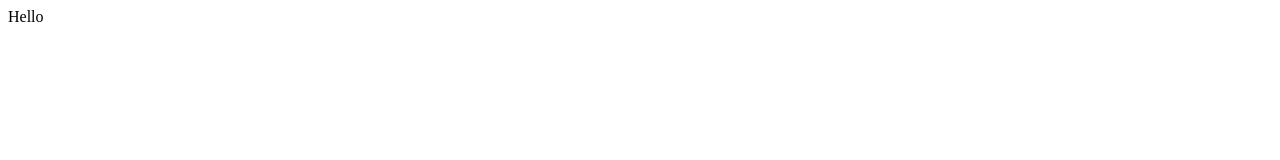
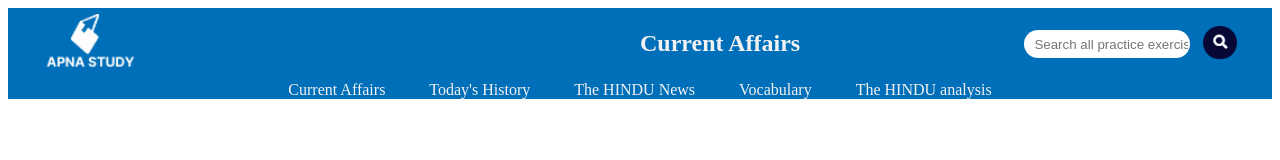
Before and after one commit to anugyaram/Page-redesign, a website: page index.html in a window 1280 px wide. Drawn offline with Linux system fonts and the light colour scheme.

Commit message:
created header

```diff
--- a/index.html
+++ b/index.html
@@ -5,6 +5,18 @@
         <link rel="stylesheet" href="styles.css">
     </head>
     <body>
-        Hello
+        <header class="header">
+            <img src="img/logo.PNG" class="logo">
+            <h2 class="heading">Current Affairs</h2>
+            <input class="search-box" type="text" placeholder="Search all practice exercises" name="search-box">
+            <input type="image" src="img/search.PNG" class="search">
+            <nav>
+                <a href=" ">Current Affairs</a>
+                <a href=" ">Today's History</a>
+                <a href=" ">The HINDU News</a>
+                <a href=" ">Vocabulary</a>
+                <a href=" ">The HINDU analysis</a>
+            </nav>
+        </header>
     </body>
 </html>
--- a/styles.css
+++ b/styles.css
@@ -0,0 +1,40 @@
+
+.header{
+    background-color: #006FB9;
+    color: #F2F2F2;
+}
+
+.heading{
+    position: absolute;
+    top:10px;
+    left:50%;
+}
+
+.search-box{
+    position: absolute;
+    height: 26px;
+    width: 12%;
+    border-radius: 15px;
+    border: 0;
+    padding-left: 10px;
+    top: 30px;
+    right: 90px;
+}
+
+.search{
+    height: 40px;
+    width: 40px;
+    float: right;
+    margin-right: 32px;
+    margin-top: 15px;
+}
+
+nav{
+    text-align: center;
+}
+
+nav a{
+    color: #F2F2F2;
+    text-decoration: none;
+    margin: 10px 20px;
+}
```
Also changed, not shown: img/logo.PNG (added), img/search.PNG (added).
